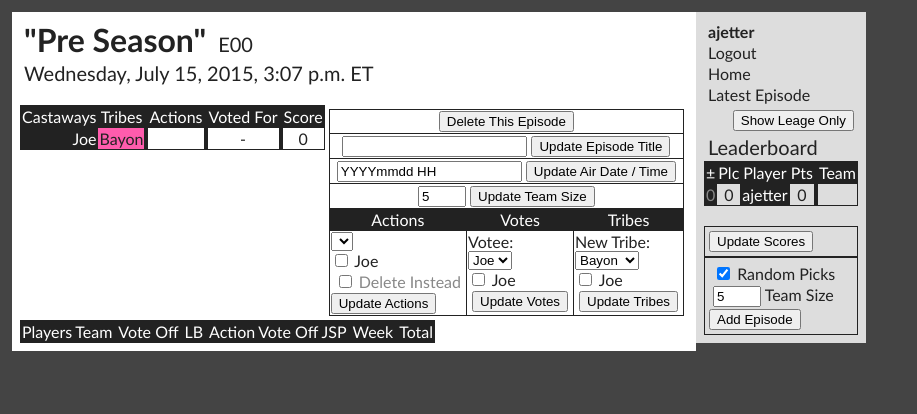
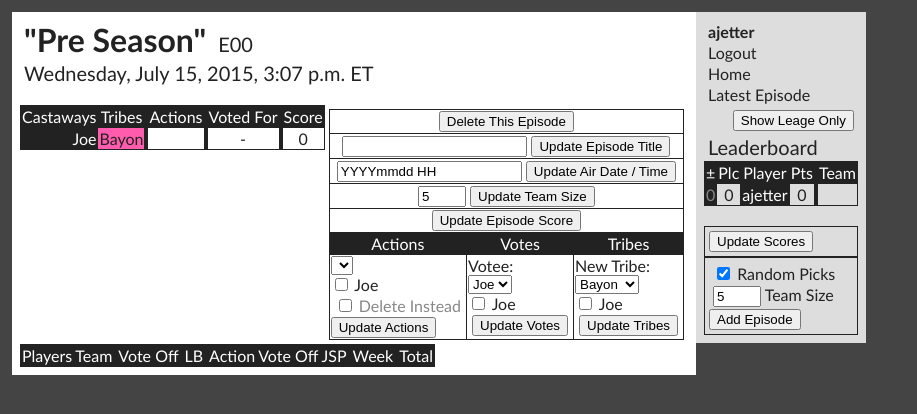
Before and after one commit to alexjetter/survivor, a Django app: page /season31/episode/1/ in a window 1280 px wide. Shown: the top 414 px of the page, without its empty margins (0-917 px from the left). Run offline with Django 3.2, Linux system fonts and the light colour scheme; a user stored in the database is signed in; data comes from the database, SQL or seed files in the repository; data that the repository does not hold is empty.

Commit message:
removed episode score auto update from action update function

```diff
--- a/season31/templates/season31/episode.html
+++ b/season31/templates/season31/episode.html
@@ -52,6 +52,14 @@
 				{% csrf_token %}
 				<input type="number" name="teamsize" id="teamsize" min="2" max="5" value="{{ episode.team_size }}" />
 				<input type="submit" value="Update Team Size" />
+			</form>
+		</td>
+	</tr>
+	<tr>
+		<td colspan=3>
+			<form action="{% url 'season31:updateepisodescore' episode.id %}" method="post">
+				{% csrf_token %}
+				<input type="submit" value="Update Episode Score" />
 			</form>
 		</td>
 	</tr>
--- a/season31/urls.py
+++ b/season31/urls.py
@@ -18,6 +18,7 @@ urlpatterns = [
 	url(r'^pickvotes/(?P<pe_id>[0-9]+)/$', views.pickvotes, name='pickvotes'),
 	url(r'^updateceactions/(?P<e_id>[0-9]+)/$', views.updateceactions, name='updateceactions'),
 	url(r'^updatecevotes/(?P<e_id>[0-9]+)/$', views.updatecevotes, name='updatecevotes'),
+	url(r'^updateepisodescore/(?P<e_id>[0-9]+)/$', views.updateepisodescore, name='updateepisodescore'),
 	url(r'^updatecetribes/(?P<e_id>[0-9]+)/$', views.updatecetribes, name='updatecetribes'),
 	url(r'^showleaguetoggle/(?P<p_id>[0-9]+)/$', views.showleaguetoggle, name='showleaguetoggle'),
 	url(r'^addcastaway/$', views.addcastaway, name='addcastaway'),
--- a/season31/views.py
+++ b/season31/views.py
@@ -208,7 +208,6 @@ def updateceactions(request, e_id):
 				ce.actions.remove(badaction)
 		else:
 			ce.actions.add(action)
-	update_episode_score(Episode.objects.get(id = e_id))
 	return HttpResponseRedirect('/season31/episode/%d' % int(e_id))
 
 def updatecevotes(request, e_id):
@@ -225,6 +224,10 @@ def updatecevotes(request, e_id):
 		else:
 			vote = Vote(castaway_episode = ce, castaway = votee)
 		vote.save()
+	return HttpResponseRedirect('/season31/episode/%d' % int(e_id))
+
+def updateepisodescore(request, e_id):
+	update_episode_score(Episode.objects.get(id = e_id))
 	return HttpResponseRedirect('/season31/episode/%d' % int(e_id))
 
 def updatecetribes(request, e_id):
```
